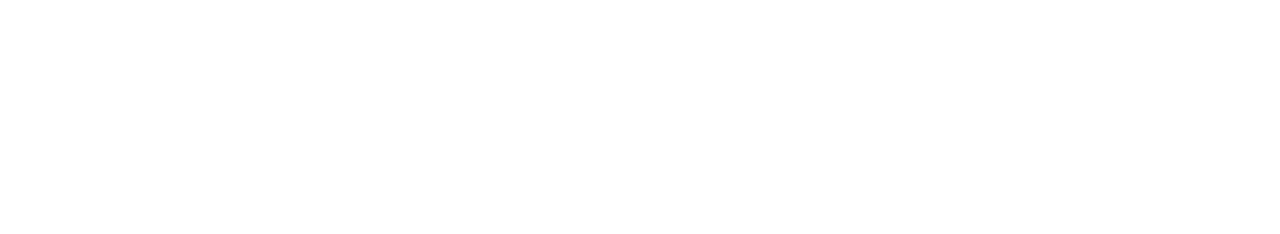
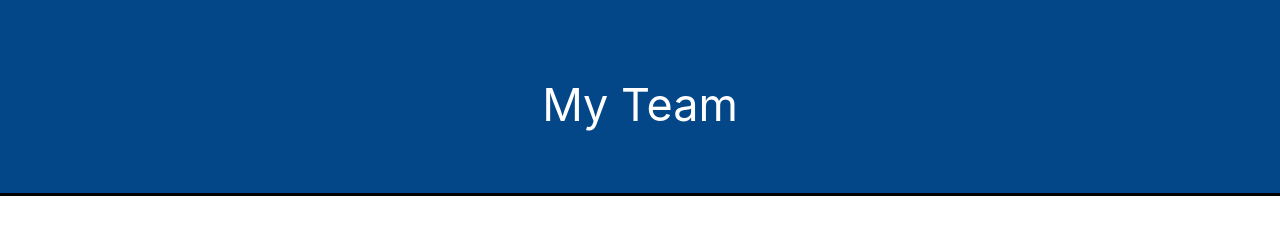
Before and after one commit to hmustain/Team-Profile-Generator, a website: page dist/index.html in a window 1280 px wide. Drawn offline with nearby package versions, Linux system fonts and the light colour scheme.

Commit message:
updated test html and css header

```diff
--- a/dist/index.html
+++ b/dist/index.html
@@ -1,19 +1,18 @@
 <!DOCTYPE html>
 <html lang="en">
-
 <head>
-    <meta charset="UTF-8">
-    <meta http-equiv="X-UA-Compatible" content="IE=edge">
-    <meta name="viewport" content="width=device-width, initial-scale=1.0">
-    <!-- Compiled and minified CSS -->
+    <meta charset="UTF-8" />
+    <meta name="viewport" content="width=device-width, initial-scale=1.0" />
+    <meta http-equiv="X-UA-Compatible" content="ie=edge" />
+    <!-- Compiled and minified CSS link -->
     <link rel="stylesheet" href="https://cdnjs.cloudflare.com/ajax/libs/materialize/1.0.0/css/materialize.min.css">
-    <link rel="stylesheet" href="./index.html">
+    <link rel="stylesheet" href="./style.css">
     <title>Team Profile Generator</title>
 </head>
-
+<header class="header">
+    <h1 id="header-text">My Team</h1>
+</header>
 <body>
-    <!-- Compiled and minified JavaScript -->
     <script src="https://cdnjs.cloudflare.com/ajax/libs/materialize/1.0.0/js/materialize.min.js"></script>
 </body>
-
 </html>
--- a/dist/style.css
+++ b/dist/style.css
@@ -0,0 +1,19 @@
+* {
+    padding: 0;
+    margin: 0;
+    box-sizing: 0;
+  }
+
+  .header {
+    background-color: #034788;
+    color: white;
+    padding: 3%;
+    border-bottom: 3px solid black;
+    display: flex;
+    justify-content: center;
+    flex-wrap: wrap ;
+  }
+
+ #header-text {
+      font-size: 300%;
+  }
```
